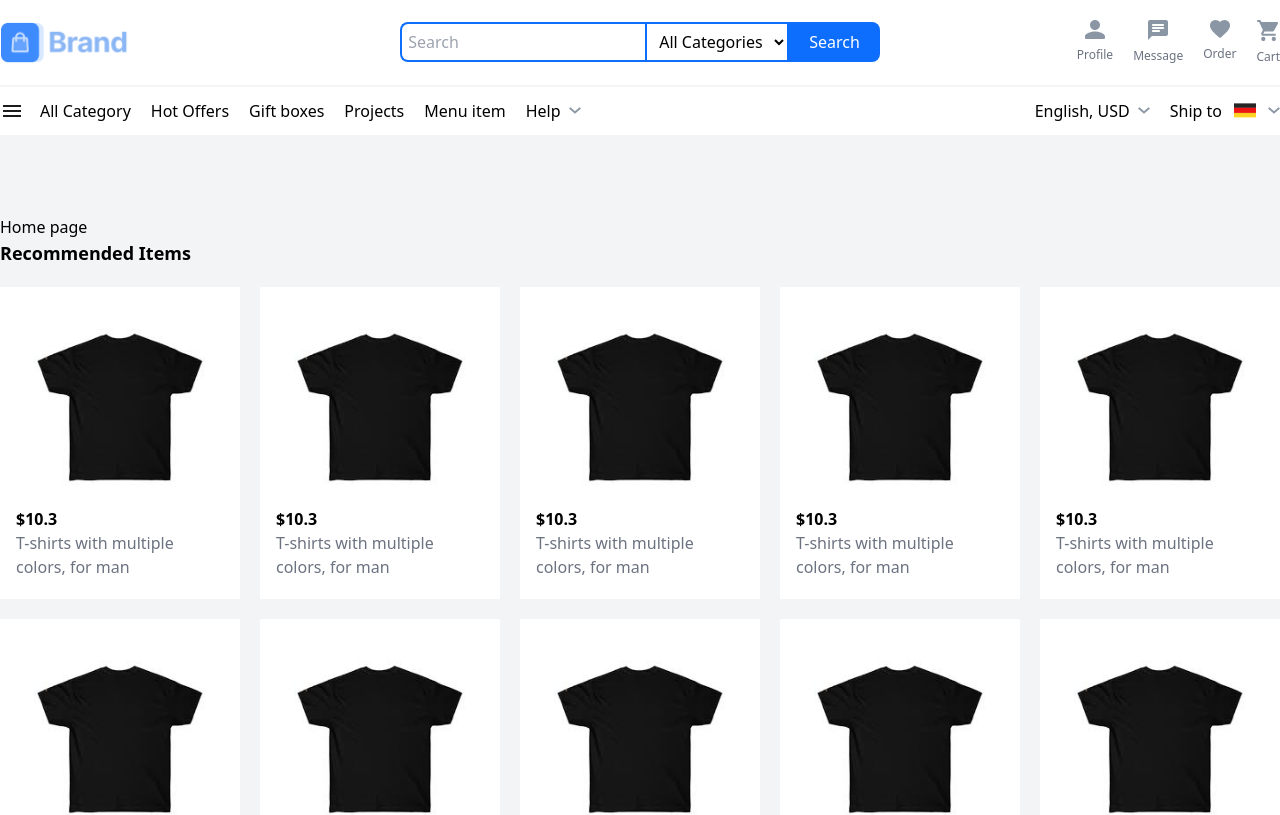
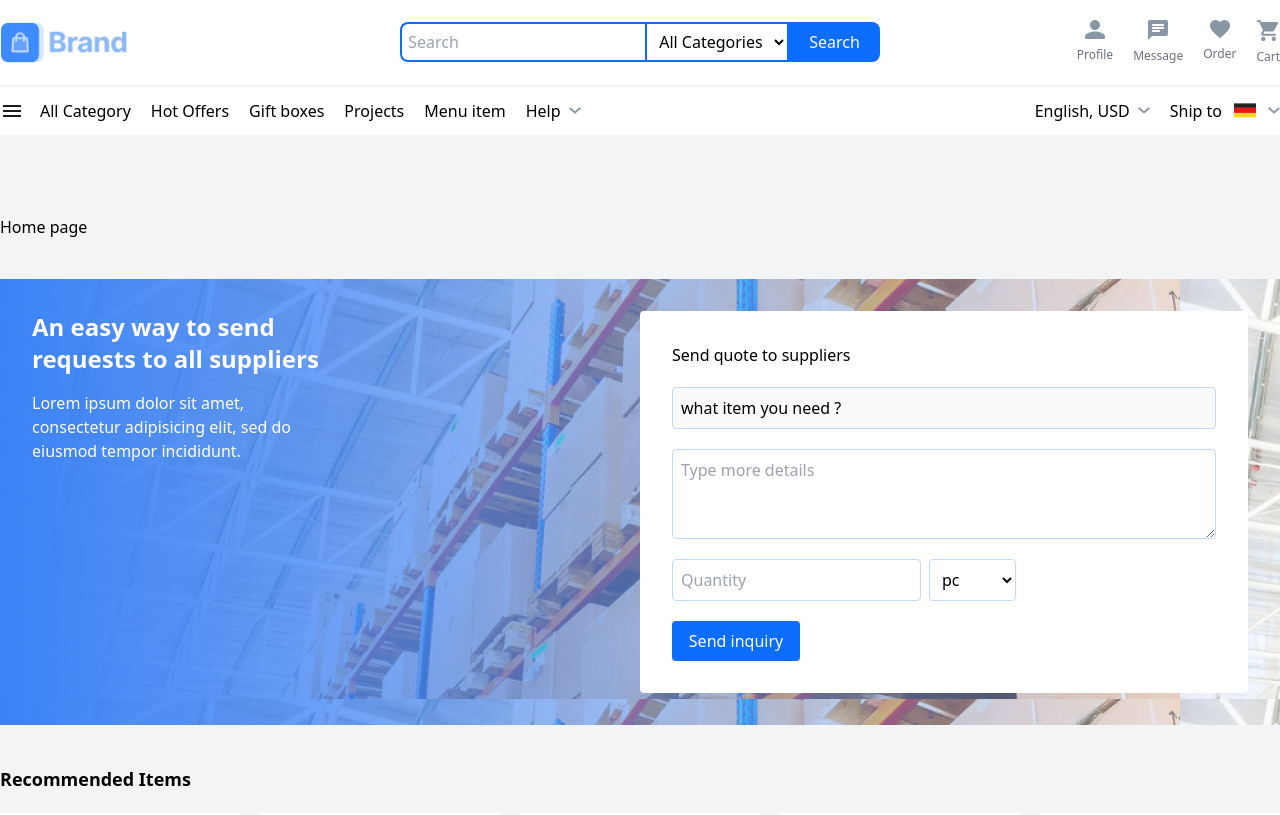
Before and after one commit to onemohsen/E-commerce-shop-next-js, a Next.js app: page / in a window 1280 px wide. Shown: the top 815 px of the page. Built offline with nearby package versions, Linux system fonts and the light colour scheme.

Commit message:
feat: implement request to supplier component

```diff
--- a/src/components/commons/input/BaseInput.tsx
+++ b/src/components/commons/input/BaseInput.tsx
@@ -1,6 +1,5 @@
+import { inputType } from "@/models/custom/InputType";
 import React, { FC } from "react";
-
-type inputType = "text" | "password";
 
 interface PropsInterface {
   type: inputType;
@@ -13,6 +12,8 @@ const BaseInput: FC<PropsInterface> = ({ type, ...rest }) => {
     ...rest,
   };
 
+  if (type === "textarea") return <textarea {...rest} />;
+
   return <input {...attributes} />;
 };
 
--- /dev/null
+++ b/src/components/commons/input/Input.tsx
@@ -0,0 +1,62 @@
+import React, { FC } from "react";
+import BaseInput from "./BaseInput";
+import { inputType } from "@/models/custom/InputType";
+
+interface PropsInterface {
+  type: inputType;
+  label?: string;
+  labelClassName?: string;
+  children?: React.ReactNode;
+  [k: string]: any;
+}
+
+function getPropValue<T = string>(
+  need: string,
+  object: { [k: string]: any }
+): T | undefined {
+  return Object.values(object)[
+    Object.keys(object).findIndex((i) => i === need)
+  ];
+}
+
+function hasProp(need: string, object: { [k: string]: any }): boolean {
+  const find = Object.keys(object).findIndex((i) => i === need);
+  return find > 0;
+}
+
+const Input: FC<PropsInterface> = ({
+  type,
+  label,
+  labelClassName,
+  children,
+  ...rest
+}) => {
+  const idAttribute = getPropValue("id", rest) ?? "";
+  const classNameAttribute = getPropValue("className", rest) ?? "";
+
+  const inputClass = `${classNameAttribute} focus:outline-none p-2 rounded`;
+  const labelClass = label && `${labelClassName ?? ""} mr-2`;
+
+  const hasRequiredAttribute = hasProp("required", rest);
+  const requiredJsx = <span className="text-red-500 mx-1">*</span>;
+
+  const labelInput = label && (
+    <label htmlFor={idAttribute} className={labelClass}>
+      {label}
+      {hasRequiredAttribute && requiredJsx}
+    </label>
+  );
+
+  const requiredWithoutLabel = !label && hasRequiredAttribute && requiredJsx;
+
+  return (
+    <>
+      {labelInput}
+      {children}
+      {requiredWithoutLabel}
+      <BaseInput type={type} {...rest} className={inputClass} />
+    </>
+  );
+};
+
+export default Input;
--- /dev/null
+++ b/src/components/commons/input/SelectBox.tsx
@@ -0,0 +1,61 @@
+import React, { FC, OptionHTMLAttributes, ReactElement } from "react";
+import BaseInput from "./BaseInput";
+
+interface PropsInterface {
+  label?: string;
+  labelClassName?: string;
+  children: ReactElement<"option"> | ReactElement<"option">[];
+  [k: string]: any;
+}
+
+function getPropValue<T = string>(
+  need: string,
+  object: { [k: string]: any }
+): T | undefined {
+  return Object.values(object)[
+    Object.keys(object).findIndex((i) => i === need)
+  ];
+}
+
+function hasProp(need: string, object: { [k: string]: any }): boolean {
+  const find = Object.keys(object).findIndex((i) => i === need);
+  return find > 0;
+}
+
+const SelectBox: FC<PropsInterface> = ({
+  label,
+  labelClassName,
+  children,
+  ...rest
+}) => {
+  const idAttribute = getPropValue("id", rest) ?? "";
+  const classNameAttribute = getPropValue("className", rest) ?? "";
+
+  const inputClass = `${classNameAttribute} focus:outline-none p-2 rounded`;
+  const labelClass = label && `${labelClassName ?? ""} mr-2`;
+
+  const hasRequiredAttribute = hasProp("required", rest);
+  const requiredJsx = <span className="text-red-500 mx-1">*</span>;
+
+  const labelInput = label && (
+    <label htmlFor={idAttribute} className={labelClass}>
+      {label}
+      {hasRequiredAttribute && requiredJsx}
+    </label>
+  );
+
+  const requiredWithoutLabel = !label && hasRequiredAttribute && requiredJsx;
+
+  return (
+    <>
+      {labelInput}
+
+      {requiredWithoutLabel}
+      <select {...rest} className={inputClass}>
+        {children}
+      </select>
+    </>
+  );
+};
+
+export default SelectBox;
--- a/src/components/commons/products/CardItems.tsx
+++ b/src/components/commons/products/CardItems.tsx
@@ -15,8 +15,9 @@ interface Props {
 function CardItems({ items, className }: Props) {
   return (
     <div className={className}>
-      {items.map((item) => (
-        <CardItem key={item.summary} item={item} />
+      {items.map((item, index) => (
+        /* TODO: key must be changed */
+        <CardItem key={index} item={item} />
       ))}
     </div>
   );
--- /dev/null
+++ b/src/components/pages/index/request-supplier/Form.tsx
@@ -0,0 +1,41 @@
+import PrimaryButton from "@/components/commons/button/PrimaryButton";
+import Input from "@/components/commons/input/Input";
+import SelectBox from "@/components/commons/input/SelectBox";
+import React from "react";
+
+export default function Form() {
+  const classInpute = "border border-blue-200 rounded";
+
+  const options = ["pc", "laptop", "phone"];
+
+  return (
+    <form className="bg-white rounded p-8 flex flex-col space-y-5">
+      <span>Send quote to suppliers</span>
+      <Input
+        type="text"
+        disabled
+        value="what item you need ?"
+        className={classInpute}
+      />
+
+      <Input
+        type="textarea"
+        rows="3"
+        className={classInpute}
+        placeholder="Type more details"
+      />
+
+      <div className="space-x-2">
+        <Input type="number" className={classInpute} placeholder="Quantity" />
+
+        <SelectBox className={`${classInpute} bg-white focus:outline-none`}>
+          {options.map((item, index) => {
+            return <option key={index}>{item}</option>;
+          })}
+        </SelectBox>
+      </div>
+
+      <PrimaryButton title="Send inquiry" customClass="w-32" />
+    </form>
+  );
+}
--- /dev/null
+++ b/src/components/pages/index/request-supplier/RequestSupplier.tsx
@@ -0,0 +1,30 @@
+import React from "react";
+import Form from "./Form";
+import backgroundImage from "@/assets/images/bg-card.jpg";
+
+export default function RequestSupplier() {
+  return (
+    <div
+      className="relative"
+      style={{
+        backgroundImage: `url(${backgroundImage.src})`,
+        backgroundSize: "auto",
+      }}
+    >
+      <div className="flex justify-between p-8 bg-gradient-to-r from-blue-500 ">
+        <div className="w-1/4 space-y-4">
+          <p className="text-white text-2xl font-bold ">
+            An easy way to send requests to all suppliers
+          </p>
+          <p className="text-white">
+            Lorem ipsum dolor sit amet, consectetur adipisicing elit, sed do
+            eiusmod tempor incididunt.
+          </p>
+        </div>
+        <div className="w-2/4">
+          <Form />
+        </div>
+      </div>
+    </div>
+  );
+}
--- /dev/null
+++ b/src/models/custom/InputType.ts
@@ -0,0 +1 @@
+export type inputType = "text" | "password" | "textarea" | "number";
--- a/src/pages/index.tsx
+++ b/src/pages/index.tsx
@@ -2,6 +2,7 @@ import Subscribe from "@/components/commons/Subscribe";
 import RecommendedProducts from "@/components/commons/products/RecommendedProducts";
 import ContainerWrapper from "@/components/commons/wrapper/ContainerWrapper";
 import ExtraServices from "@/components/pages/index/extra-services/ExtraServices";
+import RequestSupplier from "@/components/pages/index/request-supplier/RequestSupplier";
 import { Inter } from "@next/font/google";
 
 const inter = Inter({ subsets: ["latin"] });
@@ -11,7 +12,8 @@ export default function Home() {
     <div>
       <ContainerWrapper className="py-20">
         <div className="space-y-10">
-          Home page
+          <div>Home page</div>
+          <RequestSupplier />
           <RecommendedProducts />
           <ExtraServices />
         </div>
```
Also changed, not shown: src/assets/images/bg-card.jpg (added).
